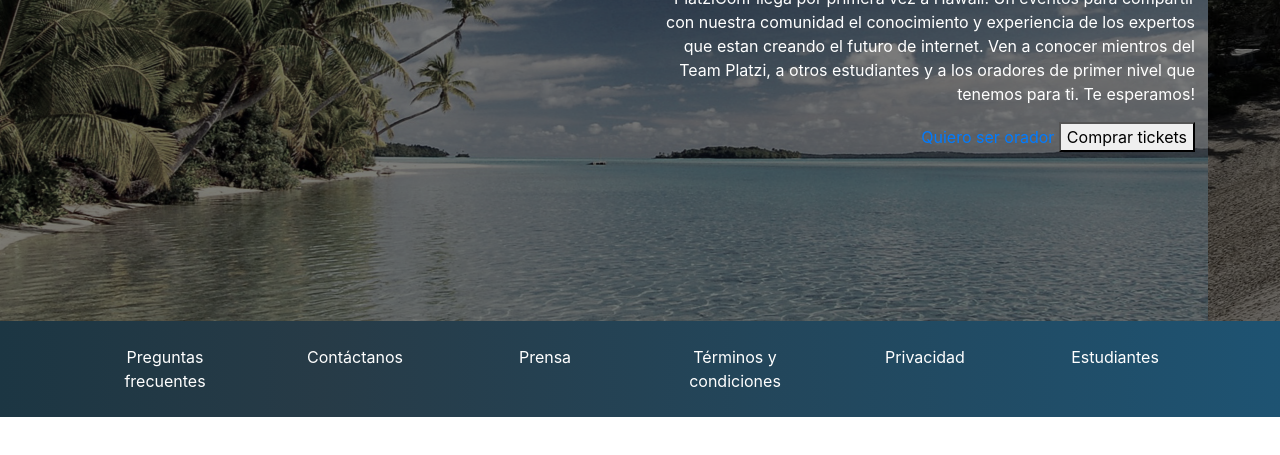
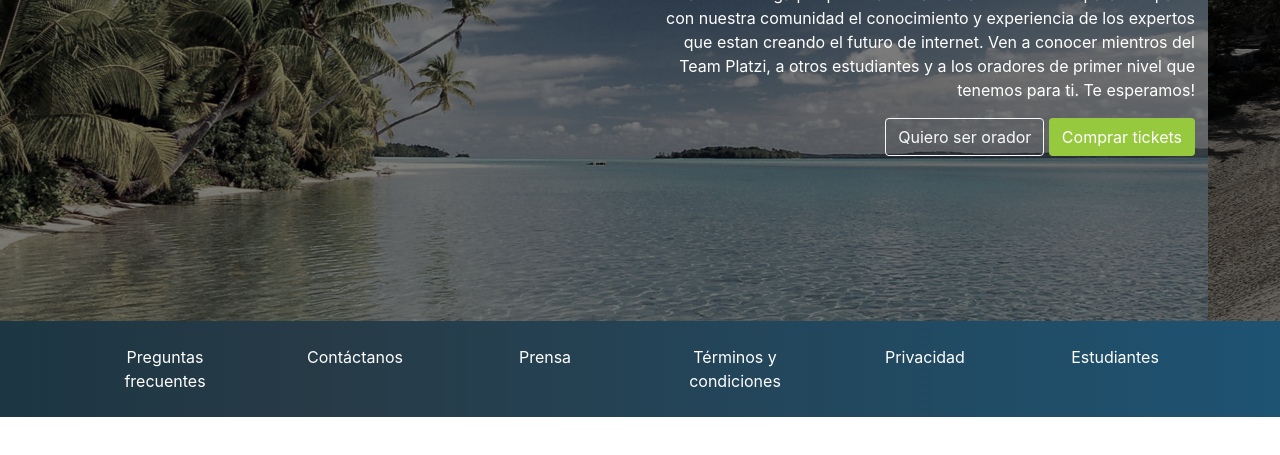
Before and after one commit to edganime96/platziconf-hawaii-bootstrap, a plain HTML site: page index.html in a window 1280 px wide. Shown: the part 295-750 px from the top of the page. Drawn offline with nearby package versions, Linux system fonts and the light colour scheme.

Commit message:
Buttons modificados

```diff
--- a/index.css
+++ b/index.css
@@ -1,5 +1,15 @@
+/* clases personalizadas */
 .text-platzi {
     color: #97C93E !important;
+}
+
+.btn-platzi {
+    background-color: #97C93E;
+    color: white;
+}
+
+.btn-platzi:hover {
+    background-color: #82AD36;
 }
 
 #header img {
--- a/index.html
+++ b/index.html
@@ -68,8 +68,8 @@
                   <p class="d-none d-md-block">PlatziConf llega por primera vez a Hawaii! Un eventos para compartir con nuestra comunidad el conocimiento y experiencia de los expertos que estan creando el futuro de internet.
                     Ven a conocer mientros del Team Platzi, a otros estudiantes y a los oradores de primer nivel que tenemos para ti. Te esperamos!
                   </p>
-                  <a href="#" target="">Quiero ser orador</a>
-                  <button type="button">Comprar tickets</button>
+                  <a href="#" class="btn btn-outline-light" target="">Quiero ser orador</a>
+                  <button type="button" class="btn btn-platzi">Comprar tickets</button>
                 </div>
               </div>
             </div>
```
